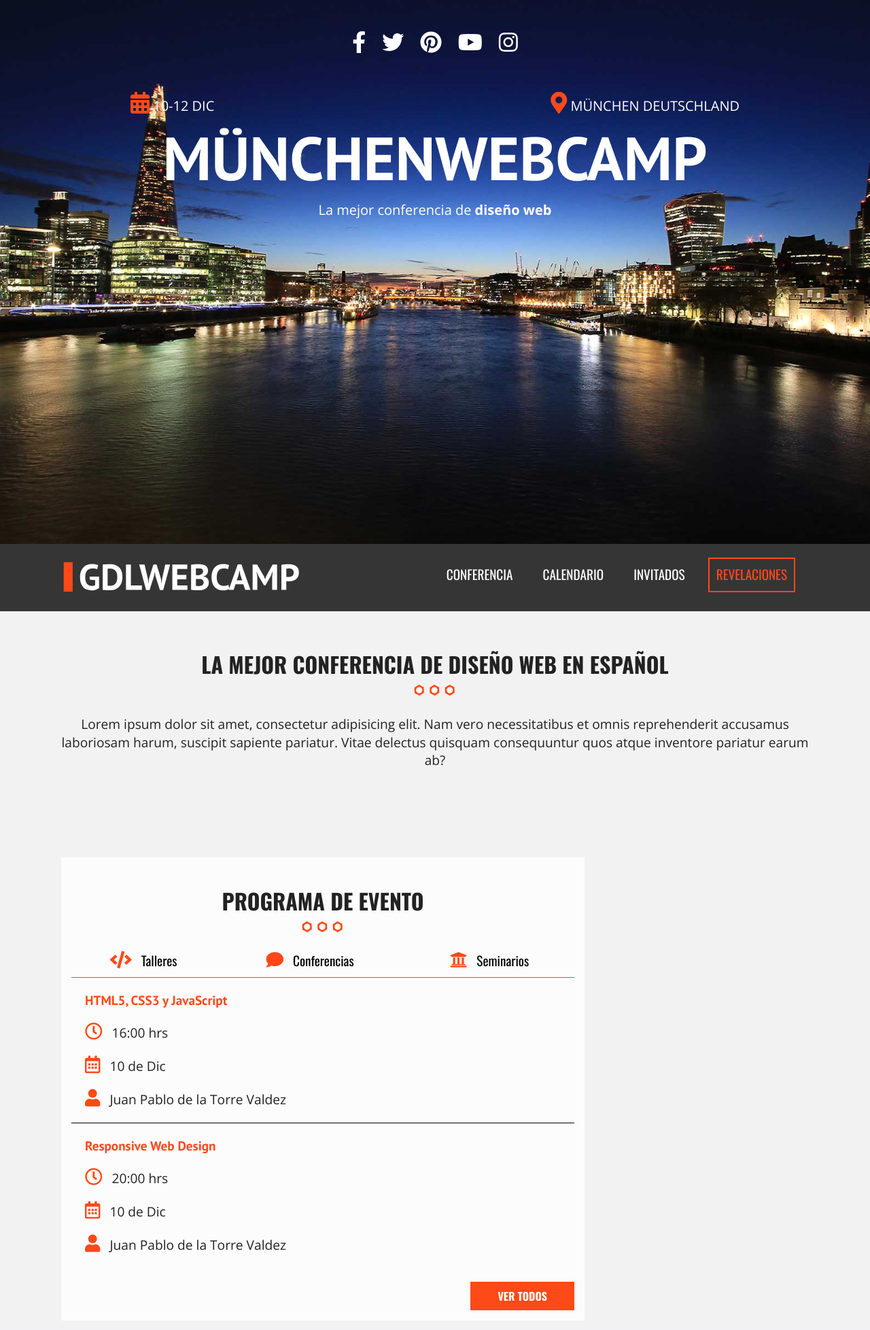
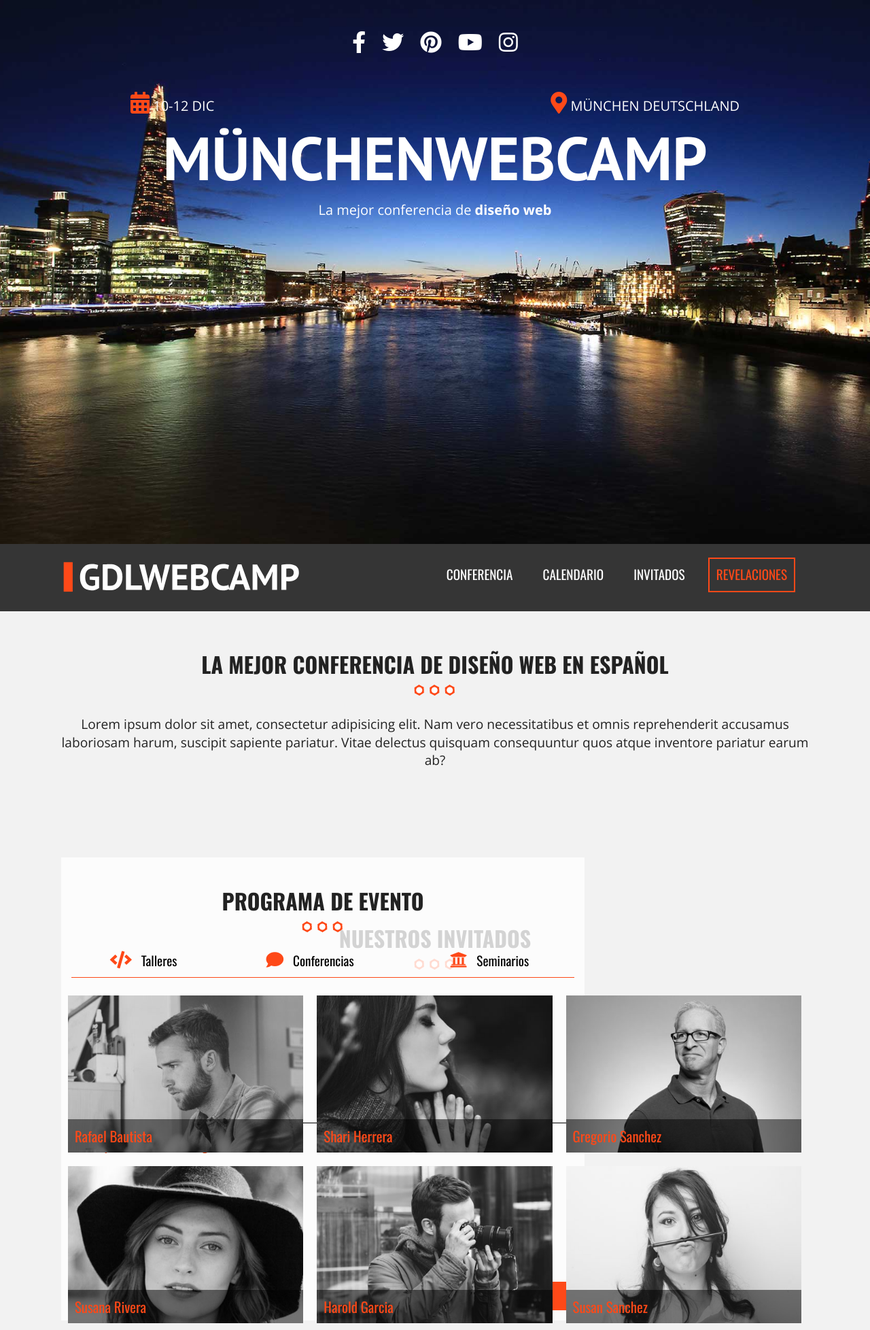
Before and after one commit to Carlos-could/27_Conferencia, a PHP site: page / in a window 1280 px wide. Shown: the whole page at 68% size. Before the commit the page ends 1927 px from the top, so only its background shows below. Run offline with PHP 8.4, Linux system fonts and the light colour scheme; grey boxes are pictures that could not be loaded.

Commit message:
30 / 138

```diff
--- a/css/main.css
+++ b/css/main.css
@@ -159,6 +159,11 @@ h3{
    color: #fe4918;
    font-family: 'PT Sans', sans-serif;
    margin: 0;
+}
+ul{
+    list-style: none;
+    margin: 0;
+    padding: 0;
 }
 .button{
    background-color: #fe4918;
@@ -407,6 +412,55 @@ nav.menu-programa a i,
    font-size: 1.2rem;
 }
 
+/* Invitados */
+.lista-invitados li{
+    padding: 10px;
+    float: left;
+}
+
+@media (min-width: 480px) {
+  .lista-invitados li{
+    width: 50%;
+  }
+}
+@media (min-width: 768px) {
+  .lista-invitados li{
+    width: 33.3%;
+  }
+}
+.invitado{
+  position: relative;
+  overflow: hidden;
+}
+.invitado img{
+  max-width: 100%;
+  /* filter: gray; */
+  -webkit-filter: grayscale(1);
+  -webkit-transition: all .5s ease;
+}
+.invitado img:hover{
+  -webkit-filter: grayscale(0);
+  -webkit-transform: scale(1.05);
+}
+.invitado p{
+  position: absolute;
+  bottom: 0;
+  left: 0;
+  margin: 0;
+  padding: 10px 10px;
+  background-color: rgba(0, 0, 0, 0.5);
+  width: 100%;
+  text-align: left;
+  font-family: 'Oswald', sans-serif;
+  font-size: 1.3rem;
+  color: #fe4918;
+  -webkit-transition: all .5s ease;
+}
+.invitado:hover p{
+  bottom: -80px;
+  opacity: 0;
+}
+
 /* ==========================================================================
    Helper classes
    ========================================================================== */
--- a/index.html
+++ b/index.html
@@ -114,6 +114,49 @@
 
   </section> <!--programa-->
 
+  <!-- -------------- Nuestros Invitados ------------- -->
+
+  <section class="invitados contenedor">
+    <h2>Nuestros invitados</h2>
+    <ul class="lista-invitados clearfix">
+      <li>
+        <div class="invitado">
+          <img src="img/invitado1.jpg" alt="">
+          <p>Rafael Bautista</p>
+        </div>
+      </li>
+      <li>
+        <div class="invitado">
+          <img src="img/invitado2.jpg" alt="">
+          <p>Shari Herrera</p>
+        </div>
+      </li>
+      <li>
+        <div class="invitado">
+          <img src="img/invitado3.jpg" alt="">
+          <p>Gregorio Sanchez</p>
+        </div>
+      </li>
+      <li>
+        <div class="invitado">
+          <img src="img/invitado4.jpg" alt="">
+          <p>Susana Rivera</p>
+        </div>
+      </li>
+      <li>
+        <div class="invitado">
+          <img src="img/invitado5.jpg" alt="">
+          <p>Harold Garcia</p>
+        </div>
+      </li>
+      <li>
+        <div class="invitado">
+          <img src="img/invitado6.jpg" alt="">
+          <p>Susan Sanchez</p>
+        </div>
+      </li>
+    </ul>
+  </seccion>
 
   <script src="js/vendor/modernizr-3.8.0.min.js"></script>
   <script src="https://code.jquery.com/jquery-3.4.1.min.js" integrity="sha256-CSXorXvZcTkaix6Yvo6HppcZGetbYMGWSFlBw8HfCJo=" crossorigin="anonymous"></script>
```
